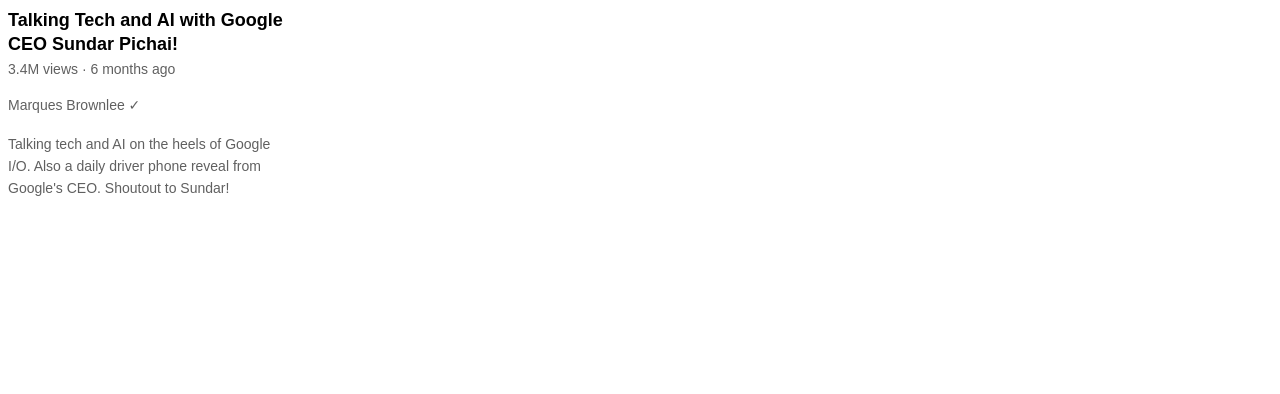
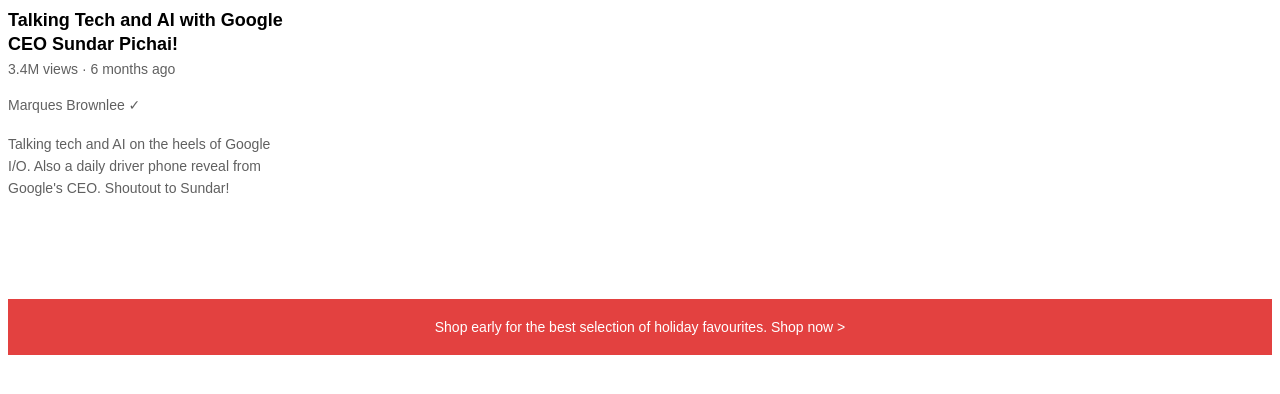
Before and after one commit to Nazareno-Benavidez/Web-Development, a plain HTML site: page text.html in a window 1280 px wide. Drawn offline with Linux system fonts and the light colour scheme.

Commit message:
Day 1 - stream

```diff
--- a/text.html
+++ b/text.html
@@ -13,6 +13,9 @@
         Talking tech and AI on the heels of Google I/O. Also
         a daily driver phone reveal from Google's CEO.
         Shoutout to Sundar!</p>
+    <p class="apple-shop-text"> Shop early for the best selection of holiday
+        favourites. <span class="shop-now-text">Shop now &#62</span>
+    </p>
 </body>
   <style>
     /* CSS specificity is a set of rules that determines which style is applied to an element when multiple styles
@@ -48,6 +51,23 @@
             color: rgb(96, 96, 96);
             width: 280px;
             line-height: 22px;
+            margin-bottom: 100px;
+        }
+        .apple-shop-text {
+            margin-bottom: 50px;
+            font-size: 14px;
+            color: white;
+            background-color: rgb(227, 65, 64);
+            text-align: center;
+            padding-top: 20px;
+            padding-bottom: 20px;
+        }
+        .shop-now-text {
+            transition: text-decoration 0.3s, cursor 0.3s;
+        }
+        .shop-now-text:hover {
+            cursor: pointer;
+            text-decoration: underline;
         }
     </style>
 </html>
```
Also changed, not shown: structure.html (added, +13 -0 lines).
